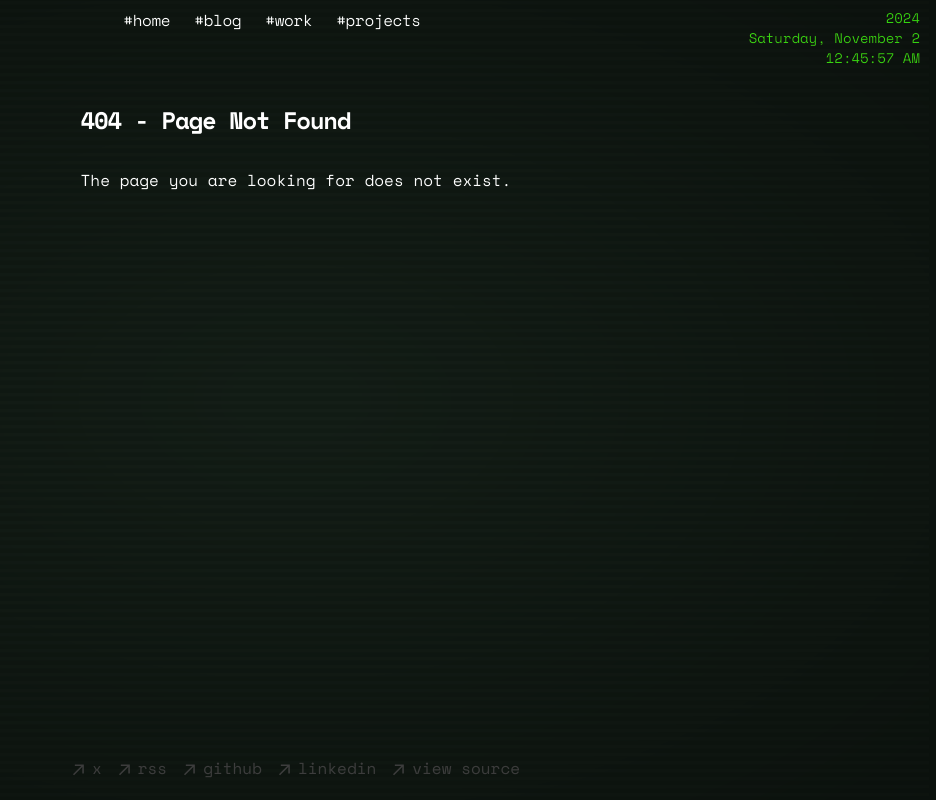
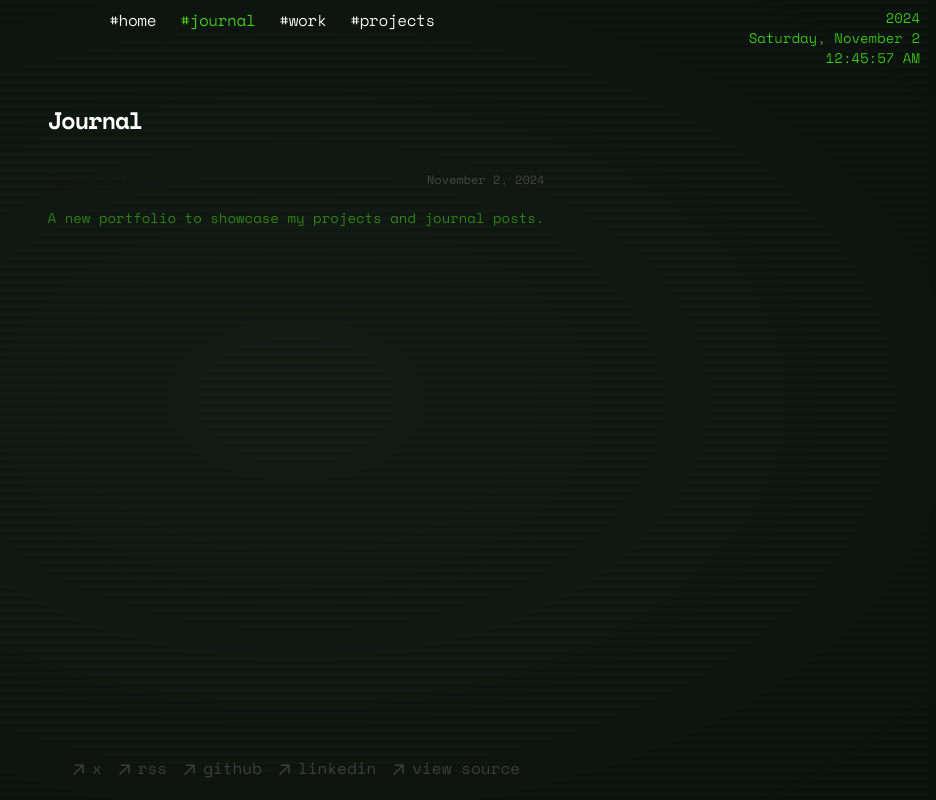
Before and after one commit to Nirzhuk/nirzhuk.dev, a Next.js app: page /journal in a window 1280 px wide. Before the commit this address had no page. Shown: the whole page, without its empty margins (344-1280 px from the left). Built offline with nearby package versions, Linux system fonts and the light colour scheme.

Commit message:
feat(journal): change blog to journal

```diff
--- a/app/blog/page.tsx
+++ /dev/null
@@ -1,15 +0,0 @@
-import { BlogPosts } from 'app/components/posts';
-
-export const metadata = {
-  title: 'Blog',
-  description: 'Read my blog.',
-};
-
-export default function Page() {
-  return (
-    <section>
-      <h1 className="font-semibold text-2xl mb-8 tracking-tighter">My Blog</h1>
-      <BlogPosts />
-    </section>
-  );
-}
--- a/app/components/nav.tsx
+++ b/app/components/nav.tsx
@@ -6,8 +6,8 @@ const navItems = {
   '/': {
     name: 'home',
   },
-  '/blog': {
-    name: 'blog',
+  '/journal': {
+    name: 'journal',
   },
   '/work': {
     name: 'work',
--- a/app/components/posts.tsx
+++ b/app/components/posts.tsx
@@ -1,18 +1,18 @@
 import Link from 'next/link';
-import { BaseMetadata, formatDate, getBlogPosts } from 'utils/mdx';
+import { BaseMetadata, formatDate, getJournalPosts } from 'utils/mdx';
 
-export interface BlogPost extends BaseMetadata {
+export interface JournalPost extends BaseMetadata {
   title: string;
   publishedAt: string;
   summary: string;
 }
 
-export function BlogPosts() {
-  const allBlogs = getBlogPosts<BlogPost>();
+export function JournalPosts() {
+  const allJournalPosts = getJournalPosts<JournalPost>();
 
   return (
     <div>
-      {allBlogs
+      {allJournalPosts
         .sort((a, b) => {
           if (new Date(a.metadata.publishedAt) > new Date(b.metadata.publishedAt)) {
             return -1;
@@ -23,7 +23,7 @@ export function BlogPosts() {
           <Link
             key={post.slug}
             className="flex flex-col space-y-1 mb-4"
-            href={`/blog/${post.slug}`}
+            href={`/journal/${post.slug}`}
           >
             <div className="w-full group flex flex-col gap-4">
               <div className="flex flex-row space-x-2 items-center justify-between">
--- a/app/blog/[slug]/page.tsx
+++ b/app/journal/[slug]/page.tsx
@@ -1,11 +1,11 @@
 import { notFound } from 'next/navigation';
 import { CustomMDX } from 'app/components/mdx';
-import { BaseMetadata, formatDate, getBlogPosts } from 'utils/mdx';
+import { BaseMetadata, formatDate, getJournalPosts } from 'utils/mdx';
 import { baseUrl } from 'app/sitemap';
-import { BlogPost } from 'app/components/posts';
+import { JournalPost } from 'app/components/posts';
 
 export async function generateStaticParams() {
-  let posts = getBlogPosts<BlogPost>();
+  let posts = getJournalPosts<JournalPost>();
 
   return posts.map(post => ({
     slug: post.slug,
@@ -13,7 +13,7 @@ export async function generateStaticParams() {
 }
 
 export function generateMetadata({ params }) {
-  let post = getBlogPosts<BlogPost>().find(post => post.slug === params.slug);
+  let post = getJournalPosts<JournalPost>().find(post => post.slug === params.slug);
   if (!post) {
     return;
   }
@@ -29,7 +29,7 @@ export function generateMetadata({ params }) {
       description,
       type: 'article',
       publishedTime,
-      url: `${baseUrl}/blog/${post.slug}`,
+      url: `${baseUrl}/journal/${post.slug}`,
       images: [
         {
           url: ogImage,
@@ -45,8 +45,8 @@ export function generateMetadata({ params }) {
   };
 }
 
-export default function Blog({ params }) {
-  let post = getBlogPosts<BlogPost>().find(post => post.slug === params.slug);
+export default function Journal({ params }) {
+  let post = getJournalPosts<JournalPost>().find(post => post.slug === params.slug);
 
   if (!post) {
     notFound();
@@ -68,7 +68,7 @@ export default function Blog({ params }) {
             image: post.metadata.image
               ? `${baseUrl}${post.metadata.image}`
               : `/og?title=${encodeURIComponent(post.metadata.title)}`,
-            url: `${baseUrl}/blog/${post.slug}`,
+            url: `${baseUrl}/journal/${post.slug}`,
             author: {
               '@type': 'Person',
               name: 'My Portfolio',
--- /dev/null
+++ b/app/journal/page.tsx
@@ -0,0 +1,15 @@
+import { JournalPosts } from 'app/components/posts';
+
+export const metadata = {
+  title: 'Journal',
+  description: 'Read my journal.',
+};
+
+export default function Page() {
+  return (
+    <section>
+      <h1 className="font-semibold text-2xl mb-8 tracking-tighter">Journal</h1>
+      <JournalPosts />
+    </section>
+  );
+}
--- a/app/blog/posts/new_portoflio.mdx
+++ b/app/journal/posts/journal.mdx
@@ -1,7 +1,7 @@
 ---
 title: 'New Portfolio'
 publishedAt: '2024-11-02'
-summary: 'A new portfolio to showcase my projects and blog posts.'
+summary: 'A new portfolio to showcase my projects and journal posts.'
 ---
 
 I've been using the same portfolio for a while now, and I've decided to give it a makeover.
--- a/app/layout.tsx
+++ b/app/layout.tsx
@@ -13,8 +13,8 @@ import Clock from './components/clock';
 export const metadata: Metadata = {
   metadataBase: new URL(baseUrl),
   title: {
-    default: 'Nirzhuk Blog',
-    template: '%s | Nirzhuk Blog',
+    default: 'Nirzhuk',
+    template: '%s | Nirzhuk',
   },
   description: 'This is my portfolio.',
   openGraph: {
--- a/app/og/route.tsx
+++ b/app/og/route.tsx
@@ -2,7 +2,7 @@ import { ImageResponse } from 'next/og';
 
 export function GET(request: Request) {
   let url = new URL(request.url);
-  let title = url.searchParams.get('title') || 'Nirzhuk Blog';
+  let title = url.searchParams.get('title') || 'Nirzhuk Journal';
 
   return new ImageResponse(
     (
--- a/app/page.tsx
+++ b/app/page.tsx
@@ -1,4 +1,4 @@
-import { BlogPosts } from 'app/components/posts';
+import { JournalPosts } from 'app/components/posts';
 
 export default function Page() {
   return (
@@ -8,7 +8,7 @@ export default function Page() {
       </h1>
       <p className="mb-4">{`Full-stack developer, one man army, love to learn new things.`}</p>
       <div className="my-8 max-w-2xl">
-        <BlogPosts />
+        <JournalPosts />
       </div>
     </section>
   );
--- a/app/rss/route.ts
+++ b/app/rss/route.ts
@@ -1,11 +1,11 @@
 import { baseUrl } from 'app/sitemap';
-import { getBlogPosts } from 'utils/mdx';
-import { BlogPost } from 'app/components/posts';
+import { getJournalPosts } from 'utils/mdx';
+import { JournalPost } from 'app/components/posts';
 
 export async function GET() {
-  let allBlogs = await getBlogPosts<BlogPost>();
+  let allJournalPosts = await getJournalPosts<JournalPost>();
 
-  const itemsXml = allBlogs
+  const itemsXml = allJournalPosts
     .sort((a, b) => {
       if (new Date(a.metadata.publishedAt) > new Date(b.metadata.publishedAt)) {
         return -1;
@@ -16,7 +16,7 @@ export async function GET() {
       post =>
         `<item>
           <title>${post.metadata.title}</title>
-          <link>${baseUrl}/blog/${post.slug}</link>
+          <link>${baseUrl}/journal/${post.slug}</link>
           <description>${post.metadata.summary || ''}</description>
           <pubDate>${new Date(post.metadata.publishedAt).toUTCString()}</pubDate>
         </item>`
--- a/app/sitemap.ts
+++ b/app/sitemap.ts
@@ -1,17 +1,17 @@
-import { getBlogPosts } from 'utils/mdx';
+import { getJournalPosts } from 'utils/mdx';
 
-export const baseUrl = 'https://portfolio-blog-starter.vercel.app';
+export const baseUrl = 'https://nirzhuk.dev';
 
 export default async function sitemap() {
-  let blogs = getBlogPosts().map(post => ({
-    url: `${baseUrl}/blog/${post.slug}`,
+  let journalPosts = getJournalPosts().map(post => ({
+    url: `${baseUrl}/journal/${post.slug}`,
     lastModified: post.metadata.publishedAt,
   }));
 
-  let routes = ['', '/blog'].map(route => ({
+  let routes = ['', '/journal'].map(route => ({
     url: `${baseUrl}${route}`,
     lastModified: new Date().toISOString().split('T')[0],
   }));
 
-  return [...routes, ...blogs];
+  return [...routes, ...journalPosts];
 }
--- a/utils/mdx.ts
+++ b/utils/mdx.ts
@@ -66,8 +66,8 @@ function getMDXData<T extends BaseMetadata>(dir) {
   });
 }
 
-export function getBlogPosts<T extends BaseMetadata>() {
-  return getMDXData<T>(path.join(process.cwd(), 'app', 'blog', 'posts'));
+export function getJournalPosts<T extends BaseMetadata>() {
+  return getMDXData<T>(path.join(process.cwd(), 'app', 'journal', 'posts'));
 }
 
 export function getWorkExperiences<T extends BaseMetadata>() {
```
Also changed, not shown: 1 other file (tests, documents, lock files or other folders).
